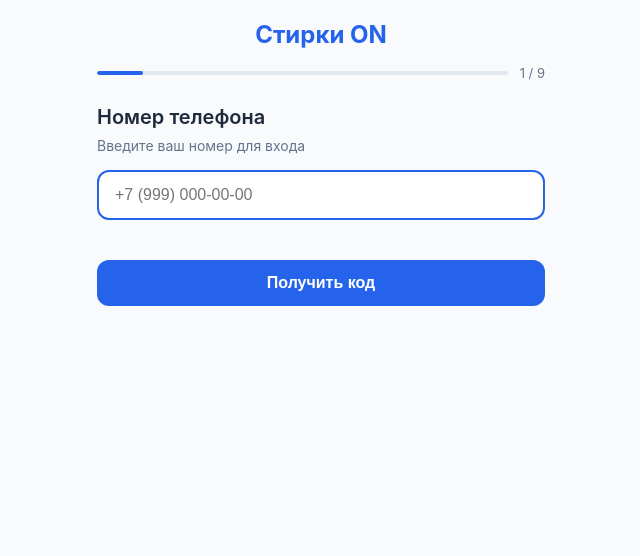
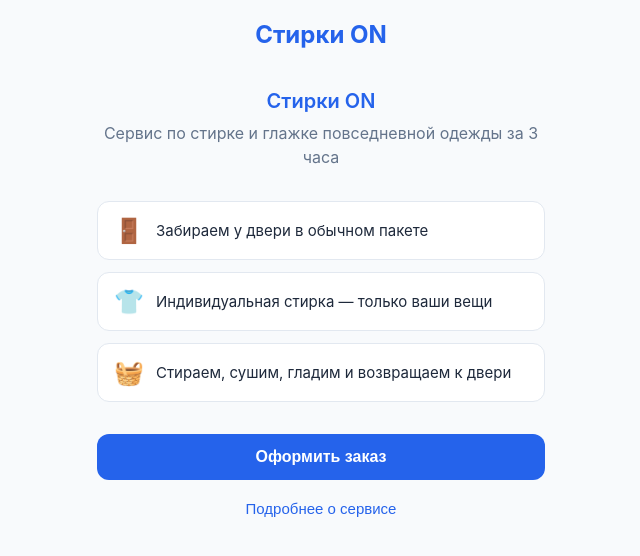
Before and after one commit to Lightthouse/stirki, a React (Vite) app in the folder frontend/: page / in a window 1280 px wide. Shown: the top 556 px of the page, without its empty margins (319-959 px from the left). Built offline with nearby package versions, Linux system fonts and the light colour scheme.

Commit message:
Добавление информации о сервисе

```diff
--- a/frontend/src/components/steps/ServicesStep.tsx
+++ b/frontend/src/components/steps/ServicesStep.tsx
@@ -9,17 +9,31 @@ interface Props {
   onToggle: (slug: string) => void
   onNext: () => void
   onBack: () => void
+  bagsNumber: number
 }
 
-export function ServicesStep({ selected, onToggle, onNext, onBack }: Props) {
+function formatPrice(n: number): string {
+  return n.toLocaleString('ru-RU')
+}
+
+export function ServicesStep({ selected, onToggle, onNext, onBack, bagsNumber }: Props) {
   const [services, setServices] = useState<ServiceItem[]>([])
+  const [basePrice, setBasePrice] = useState(0)
 
   useEffect(() => {
     getServices().then((data) => {
+      const base = data.find((s) => s.slug === 'base')
+      if (base) setBasePrice(base.price_rub)
       // Не показываем базовую стирку как опцию — она включена всегда
       setServices(data.filter((s) => s.slug !== 'base'))
     })
   }, [])
+
+  const extrasSum = services
+    .filter((s) => selected.includes(s.slug))
+    .reduce((sum, s) => sum + s.price_rub, 0)
+
+  const total = bagsNumber * (basePrice + extrasSum)
 
   return (
     <div className="step">
@@ -36,6 +50,14 @@ export function ServicesStep({ selected, onToggle, onNext, onBack }: Props) {
           />
         ))}
       </div>
+      {basePrice > 0 && (
+        <div className="price-formula">
+          <span className="price-formula-label">Итого:</span>
+          <span className="price-formula-calc">
+            {bagsNumber} &times; ({formatPrice(basePrice)} ₽{extrasSum > 0 && <> + {formatPrice(extrasSum)} ₽</>}) = <strong>{formatPrice(total)} ₽</strong>
+          </span>
+        </div>
+      )}
       <div className="step-buttons">
         <Button variant="outline" onClick={onBack}>Назад</Button>
         <Button onClick={onNext}>Далее</Button>
--- /dev/null
+++ b/frontend/src/components/steps/WelcomeStep.tsx
@@ -0,0 +1,44 @@
+import { useState } from 'react'
+import { Button } from '../ui/Button'
+import { InfoModal } from '../ui/InfoModal'
+
+interface Props {
+  onNext: () => void
+}
+
+export function WelcomeStep({ onNext }: Props) {
+  const [showInfo, setShowInfo] = useState(false)
+
+  return (
+    <div className="step welcome-step">
+      <div className="welcome-hero">
+        <h2 className="welcome-title">Стирки ON</h2>
+        <p className="welcome-subtitle">
+          Сервис по стирке и глажке повседневной одежды за 3 часа
+        </p>
+      </div>
+
+      <div className="welcome-features">
+        <div className="welcome-feature">
+          <span className="welcome-feature-icon">🚪</span>
+          <span>Забираем у двери в обычном пакете</span>
+        </div>
+        <div className="welcome-feature">
+          <span className="welcome-feature-icon">👕</span>
+          <span>Индивидуальная стирка — только ваши вещи</span>
+        </div>
+        <div className="welcome-feature">
+          <span className="welcome-feature-icon">🧺</span>
+          <span>Стираем, сушим, гладим и возвращаем к двери</span>
+        </div>
+      </div>
+
+      <Button onClick={onNext} className="btn-full">Оформить заказ</Button>
+      <button className="welcome-info-link" onClick={() => setShowInfo(true)}>
+        Подробнее о сервисе
+      </button>
+
+      {showInfo && <InfoModal onClose={() => setShowInfo(false)} />}
+    </div>
+  )
+}
--- /dev/null
+++ b/frontend/src/components/ui/InfoModal.tsx
@@ -0,0 +1,63 @@
+interface Props {
+  onClose: () => void
+}
+
+export function InfoModal({ onClose }: Props) {
+  return (
+    <div className="modal-overlay" onClick={onClose}>
+      <div className="modal-content" onClick={(e) => e.stopPropagation()}>
+        <button className="modal-close" onClick={onClose}>&times;</button>
+
+        <h2>О сервисе</h2>
+
+        <section className="modal-section">
+          <h3>Как работаем</h3>
+          <ul>
+            <li>Забираем у двери в любом стандартном продуктовом пакете (25&times;40 см)</li>
+            <li>Стираем, сушим и гладим</li>
+            <li>Возвращаем упакованные вещи к двери или в руки</li>
+          </ul>
+        </section>
+
+        <section className="modal-section">
+          <h3>Важно</h3>
+          <ul>
+            <li>Каждый этап виден в приложении</li>
+            <li>Индивидуально — в барабане стираем только ваши вещи (с другими не смешиваем)</li>
+            <li>Бережная стирка — режимы до 30 градусов и отжим не более 800 оборотов/мин</li>
+            <li>По цветам не делим — один пакет = один цвет (чёрное/белое/цветное)</li>
+          </ul>
+        </section>
+
+        <section className="modal-section">
+          <h3>Тариф</h3>
+          <p><strong>Основное:</strong></p>
+          <ul>
+            <li>Партия — 890 ₽ (полный продуктовый пакет одежды или постельного белья, до 3 кг)</li>
+          </ul>
+          <p><strong>Добавить к основному:</strong></p>
+          <ul>
+            <li>Глажка — 990 ₽</li>
+            <li>Кондиционер — 50 ₽</li>
+            <li>Вакуумный пакет — 150 ₽</li>
+            <li>Пятновыводитель — 80 ₽</li>
+            <li>Отбеливатель — 80 ₽</li>
+            <li>Тряпочка для цветного — 30 ₽</li>
+            <li>Стирка в мешочке — 30 ₽</li>
+          </ul>
+        </section>
+
+        <section className="modal-section">
+          <h3>Дополнительно</h3>
+          <ul>
+            <li>Локация — гипермаркет «Базарбай»</li>
+            <li>Для связи — <a href="https://t.me/stirkion_bot" target="_blank" rel="noopener noreferrer">@stirkion_bot</a></li>
+            <li>График работы — ежедневно с 07:00 до 23:00</li>
+          </ul>
+        </section>
+
+        <button className="btn btn-primary btn-full" onClick={onClose}>Понятно</button>
+      </div>
+    </div>
+  )
+}
--- a/frontend/src/hooks/useOrderFlow.ts
+++ b/frontend/src/hooks/useOrderFlow.ts
@@ -16,22 +16,24 @@ const INITIAL_FORM: OrderFormData = {
 }
 
 const NEW_CLIENT_STEPS: Step[] = [
-  'phone', 'code', 'name', 'street', 'house', 'apartment', 'bags', 'services', 'confirm',
+  'welcome', 'phone', 'code', 'name', 'street', 'house', 'apartment', 'bags', 'services', 'confirm',
 ]
 
 const RETURNING_CLIENT_STEPS: Step[] = [
-  'phone', 'code', 'bags', 'services', 'confirm',
+  'welcome', 'phone', 'code', 'bags', 'services', 'confirm',
 ]
 
 export function useOrderFlow() {
-  const [step, setStep] = useState<Step>('phone')
+  const [step, setStep] = useState<Step>('welcome')
   const [formData, setFormData] = useState<OrderFormData>(INITIAL_FORM)
   const [isReturningClient, setIsReturningClient] = useState(false)
   const [orderId, setOrderId] = useState<number | null>(null)
 
   const steps = isReturningClient ? RETURNING_CLIENT_STEPS : NEW_CLIENT_STEPS
 
-  const currentStepIndex = steps.indexOf(step)
+  // welcome не учитывается в прогресс-баре, индекс начинается с phone
+  const stepsWithoutWelcome = steps.filter((s): s is Step => s !== 'welcome')
+  const currentStepIndex = stepsWithoutWelcome.indexOf(step)
 
   const updateField = useCallback(<K extends keyof OrderFormData>(
     key: K,
@@ -71,7 +73,7 @@ export function useOrderFlow() {
   const goToStatus = useCallback(() => setStep('status'), [])
 
   const reset = useCallback(() => {
-    setStep('phone')
+    setStep('welcome')
     setFormData(INITIAL_FORM)
     setIsReturningClient(false)
     setOrderId(null)
@@ -92,6 +94,6 @@ export function useOrderFlow() {
     goToStatus,
     reset,
     currentStepIndex,
-    totalSteps: steps.length,
+    totalSteps: stepsWithoutWelcome.length,
   }
 }
--- a/frontend/src/index.css
+++ b/frontend/src/index.css
@@ -415,3 +415,173 @@ body {
 .nav-link:hover {
   text-decoration: underline;
 }
+
+/* Welcome */
+.welcome-step {
+  display: flex;
+  flex-direction: column;
+  align-items: center;
+  text-align: center;
+  padding-top: 32px;
+}
+
+.welcome-hero {
+  margin-bottom: 32px;
+}
+
+.welcome-title {
+  font-size: 28px;
+  font-weight: 700;
+  color: var(--primary);
+  margin-bottom: 8px;
+}
+
+.welcome-subtitle {
+  font-size: 16px;
+  color: var(--text-secondary);
+  line-height: 1.5;
+}
+
+.welcome-features {
+  display: flex;
+  flex-direction: column;
+  gap: 12px;
+  width: 100%;
+  margin-bottom: 8px;
+}
+
+.welcome-feature {
+  display: flex;
+  align-items: center;
+  gap: 12px;
+  padding: 14px 16px;
+  background: var(--surface);
+  border: 1px solid var(--border);
+  border-radius: var(--radius);
+  text-align: left;
+  font-size: 15px;
+}
+
+.welcome-feature-icon {
+  font-size: 24px;
+  flex-shrink: 0;
+}
+
+.welcome-info-link {
+  background: none;
+  border: none;
+  color: var(--primary);
+  font-size: 15px;
+  font-weight: 500;
+  cursor: pointer;
+  margin-top: 12px;
+  padding: 8px;
+}
+
+.welcome-info-link:hover {
+  text-decoration: underline;
+}
+
+/* Modal */
+.modal-overlay {
+  position: fixed;
+  inset: 0;
+  background: rgba(0, 0, 0, 0.5);
+  display: flex;
+  align-items: center;
+  justify-content: center;
+  z-index: 100;
+  padding: 16px;
+}
+
+.modal-content {
+  background: var(--surface);
+  border-radius: var(--radius);
+  padding: 24px;
+  max-width: 480px;
+  width: 100%;
+  max-height: 85dvh;
+  overflow-y: auto;
+  position: relative;
+}
+
+.modal-close {
+  position: absolute;
+  top: 12px;
+  right: 16px;
+  background: none;
+  border: none;
+  font-size: 28px;
+  cursor: pointer;
+  color: var(--text-secondary);
+  line-height: 1;
+}
+
+.modal-content h2 {
+  font-size: 20px;
+  font-weight: 700;
+  margin-bottom: 16px;
+  padding-right: 32px;
+}
+
+.modal-section {
+  margin-bottom: 16px;
+}
+
+.modal-section h3 {
+  font-size: 16px;
+  font-weight: 600;
+  margin-bottom: 8px;
+  color: var(--primary);
+}
+
+.modal-section ul {
+  list-style: none;
+  display: flex;
+  flex-direction: column;
+  gap: 6px;
+}
+
+.modal-section li {
+  font-size: 14px;
+  line-height: 1.5;
+  padding-left: 16px;
+  position: relative;
+}
+
+.modal-section li::before {
+  content: '—';
+  position: absolute;
+  left: 0;
+  color: var(--text-secondary);
+}
+
+.modal-section p {
+  font-size: 14px;
+  margin: 8px 0 4px;
+}
+
+.modal-section a {
+  color: var(--primary);
+}
+
+/* Price formula */
+.price-formula {
+  display: flex;
+  flex-direction: column;
+  gap: 4px;
+  padding: 12px 16px;
+  background: #eff6ff;
+  border-radius: var(--radius);
+  margin-top: 8px;
+  font-size: 15px;
+}
+
+.price-formula-label {
+  font-size: 13px;
+  color: var(--text-secondary);
+}
+
+.price-formula-calc {
+  font-size: 16px;
+}
--- a/frontend/src/pages/OrderPage.tsx
+++ b/frontend/src/pages/OrderPage.tsx
@@ -2,6 +2,7 @@ import { Link } from 'react-router-dom'
 import { useOrderFlow } from '../hooks/useOrderFlow'
 import { isAuthenticated } from '../api/client'
 import { StepIndicator } from '../components/ui/StepIndicator'
+import { WelcomeStep } from '../components/steps/WelcomeStep'
 import { PhoneStep } from '../components/steps/PhoneStep'
 import { CodeStep } from '../components/steps/CodeStep'
 import { NameStep } from '../components/steps/NameStep'
@@ -27,6 +28,8 @@ export function OrderPage() {
 
   const renderStep = () => {
     switch (flow.step) {
+      case 'welcome':
+        return <WelcomeStep onNext={flow.nextStep} />
       case 'phone':
         return (
           <PhoneStep
@@ -99,6 +102,7 @@ export function OrderPage() {
             onToggle={toggleService}
             onNext={flow.nextStep}
             onBack={flow.prevStep}
+            bagsNumber={flow.formData.bags_number}
           />
         )
       case 'confirm':
@@ -137,7 +141,7 @@ export function OrderPage() {
           <Link to="/orders" className="nav-link">Мои заказы</Link>
         )}
       </header>
-      {flow.step !== 'status' && flow.step !== 'payment' && (
+      {flow.step !== 'welcome' && flow.step !== 'status' && flow.step !== 'payment' && (
         <StepIndicator current={flow.currentStepIndex} total={flow.totalSteps} />
       )}
       <main className="main">{renderStep()}</main>
--- a/frontend/src/types/index.ts
+++ b/frontend/src/types/index.ts
@@ -77,6 +77,7 @@ export interface OrderListItem {
 }
 
 export type Step =
+  | 'welcome'
   | 'phone'
   | 'code'
   | 'name'
```
Also changed, not shown: 2 other files (tests, documents, lock files or other folders).
